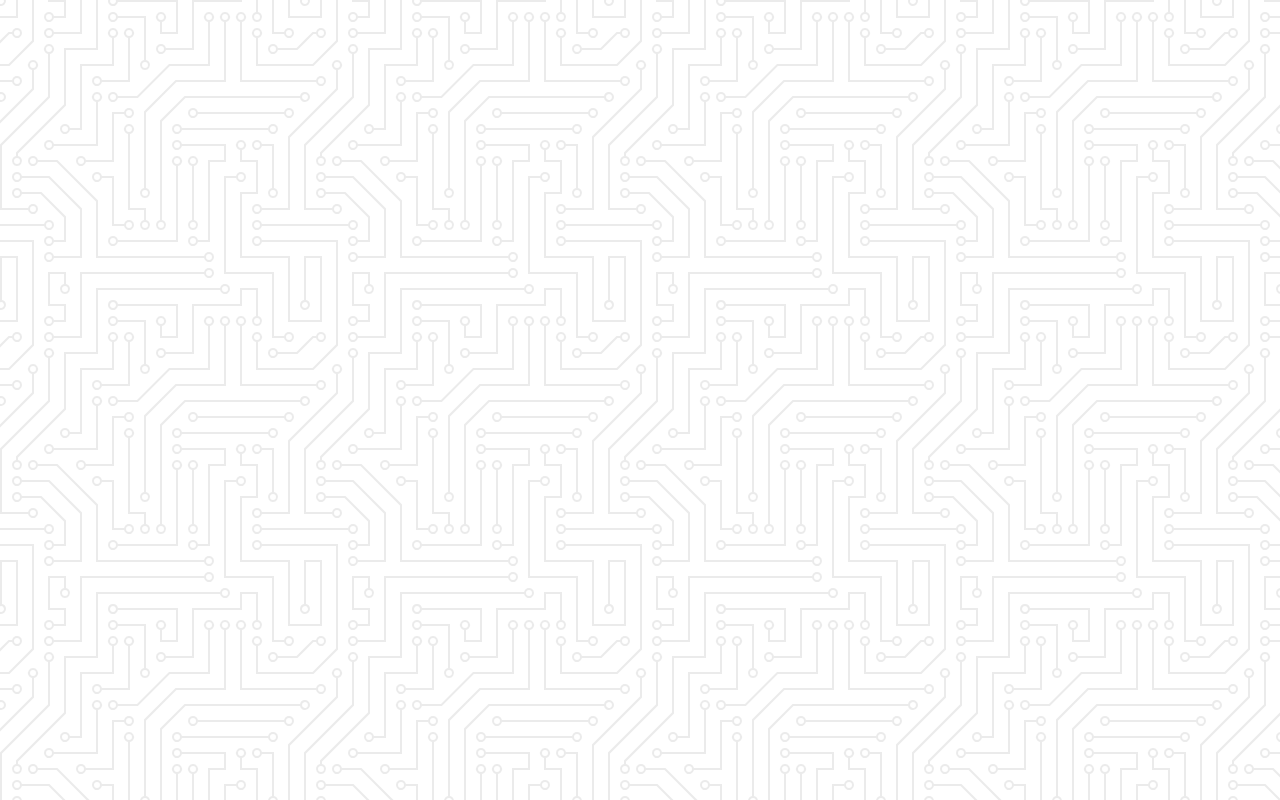
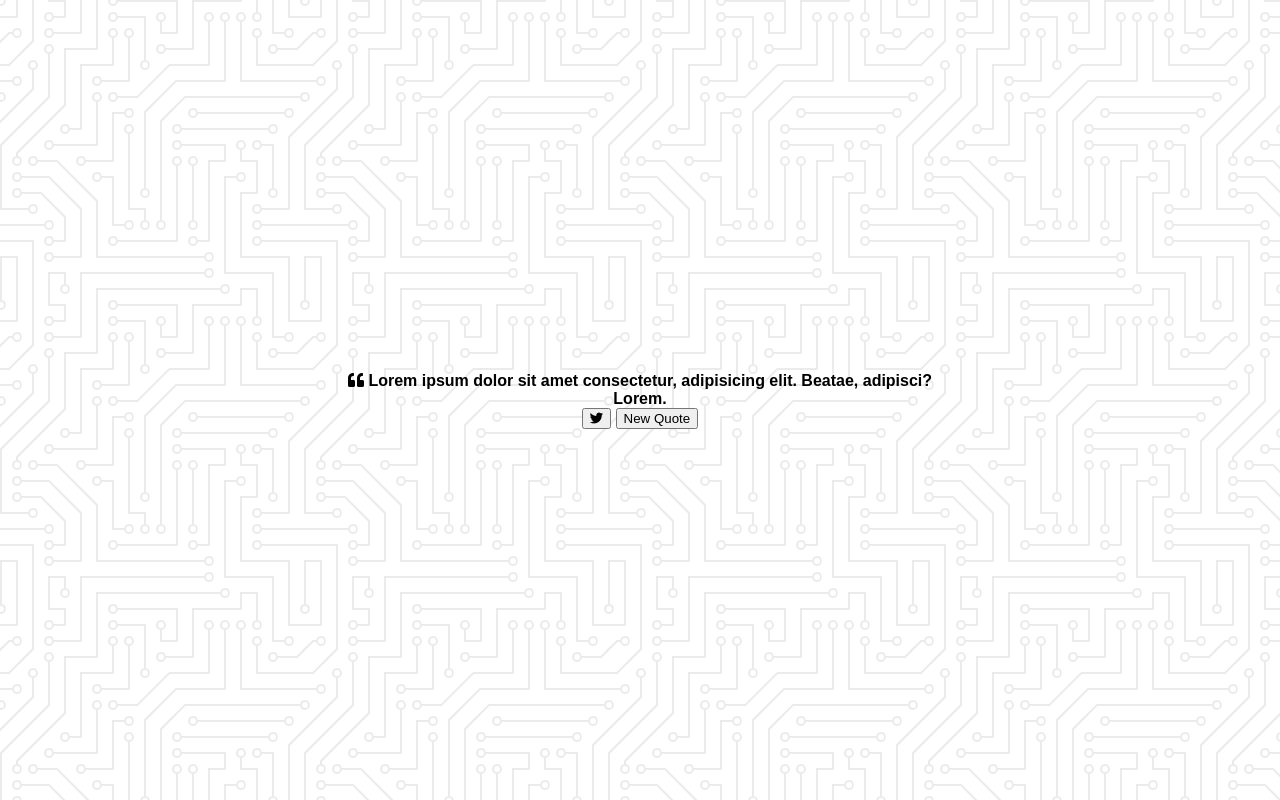
Before and after one commit to jmolina518/quote-generator, a plain HTML site: page index.html in a window 1280 px wide. Drawn offline with Linux system fonts and the light colour scheme.

Commit message:
add html to project

```diff
--- a/index.html
+++ b/index.html
@@ -14,7 +14,24 @@
 </head>
 
 <body>
-
+ <div class="quote-container" id="quote-container">
+  <!-- Quote -->
+  <div class="quote-text">
+   <i class="fas fa-quote-left"></i>
+   <span id="quote">Lorem ipsum dolor sit amet consectetur, adipisicing elit. Beatae, adipisci?</span>
+  </div>
+  <!-- Author -->
+  <div class="quote-author">
+   <span id="author">Lorem.</span>
+  </div>
+  <!-- Buttons -->
+  <div class="button-container">
+   <button class="twitter-button" id="twitter" title="Tweet This!">
+    <i class="fab fa-twitter"></i>
+   </button>
+   <button id="new-quote">New Quote</button>
+  </div>
+ </div>
  <!-- Script -->
  <script src="script.js"></script>
 </body>
```
